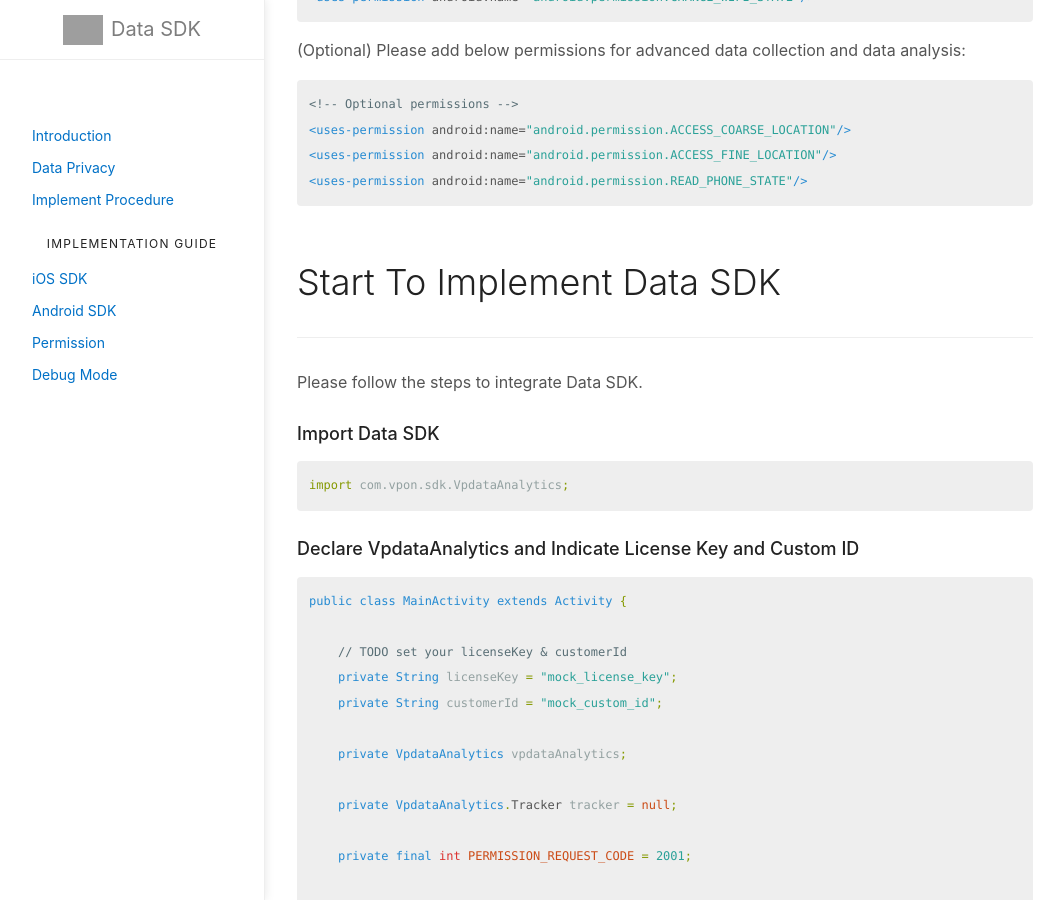
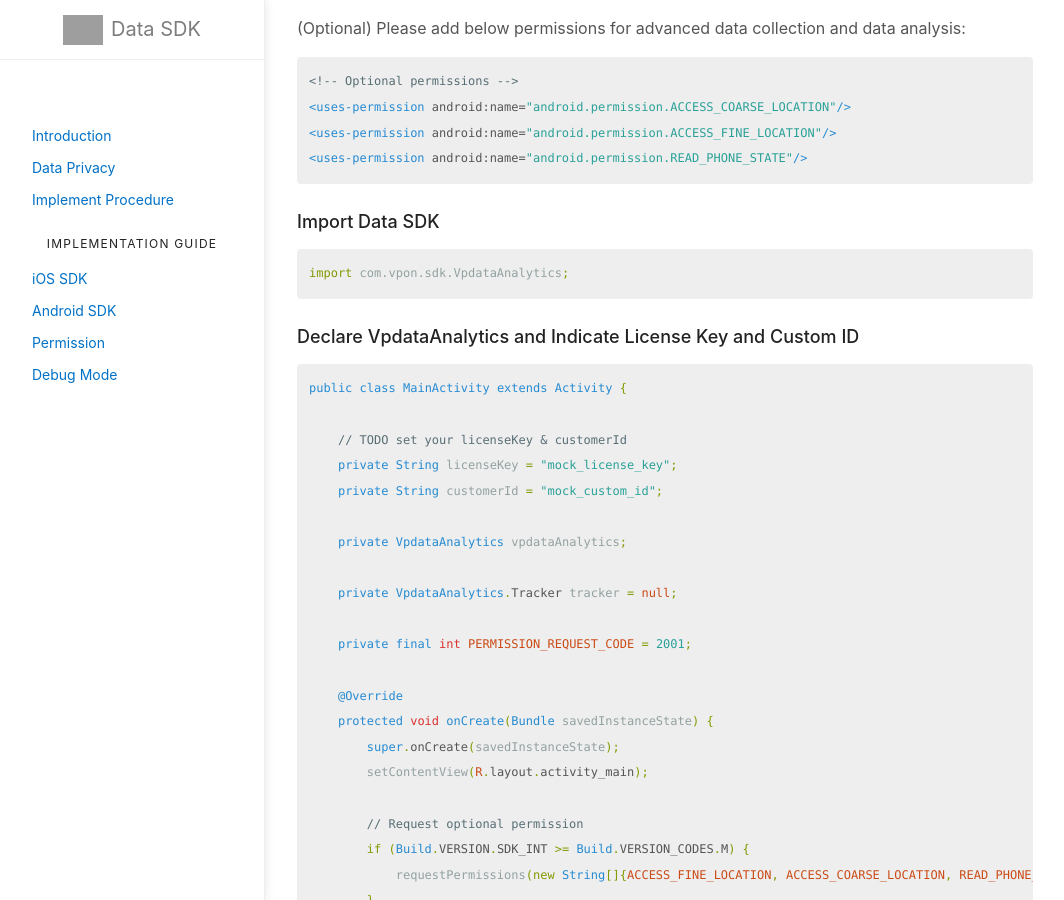
Before and after one commit to vpon-data/data-sdk, a Jekyll site: the page built from docs/Android.md, in a window 1280 px wide and 900 px high, scrolled down 985 px. Shown: the whole window, without its empty margins (107-1171 px from the left). Built offline with Jekyll 4.4.1, drawn with Linux system fonts in a browser that asks for light colours; grey boxes are pictures that could not be loaded.

Commit message:
Update Android.md

````diff
--- a/docs/Android.md
+++ b/docs/Android.md
@@ -9,9 +9,9 @@
 ---
 
 # Android SDK
+---
 
 ### Prerequisites
----
 Data SDK support version:
 
 * Android：`Android 5.0 or later`
@@ -55,11 +55,6 @@
 <uses-permission android:name="android.permission.ACCESS_FINE_LOCATION"/>
 <uses-permission android:name="android.permission.READ_PHONE_STATE"/>
 ```
-
-
-# Start To Implement Data SDK
----
-Please follow the steps to integrate Data SDK.
 
 ### Import Data SDK
 
@@ -109,7 +104,6 @@
 
 
 
-
 ### Send Data
 Data SDK provides methods to send data in different scenarios:
 
@@ -153,7 +147,6 @@
 
 
 # Debug Mode
----
 When you initilize Data SDK, you can enable debug mode with vpdataAnalytics.setDebugMode(true).
 
 
@@ -173,7 +166,6 @@
 Please refer to our [Sample Code](https://github.com/vpon-sdk/Vpon-Android-Analytics) for a complete integration sample.
 
 # Download
----
 
 |Data SDK 2.0.0|
 |:-------:|
````
